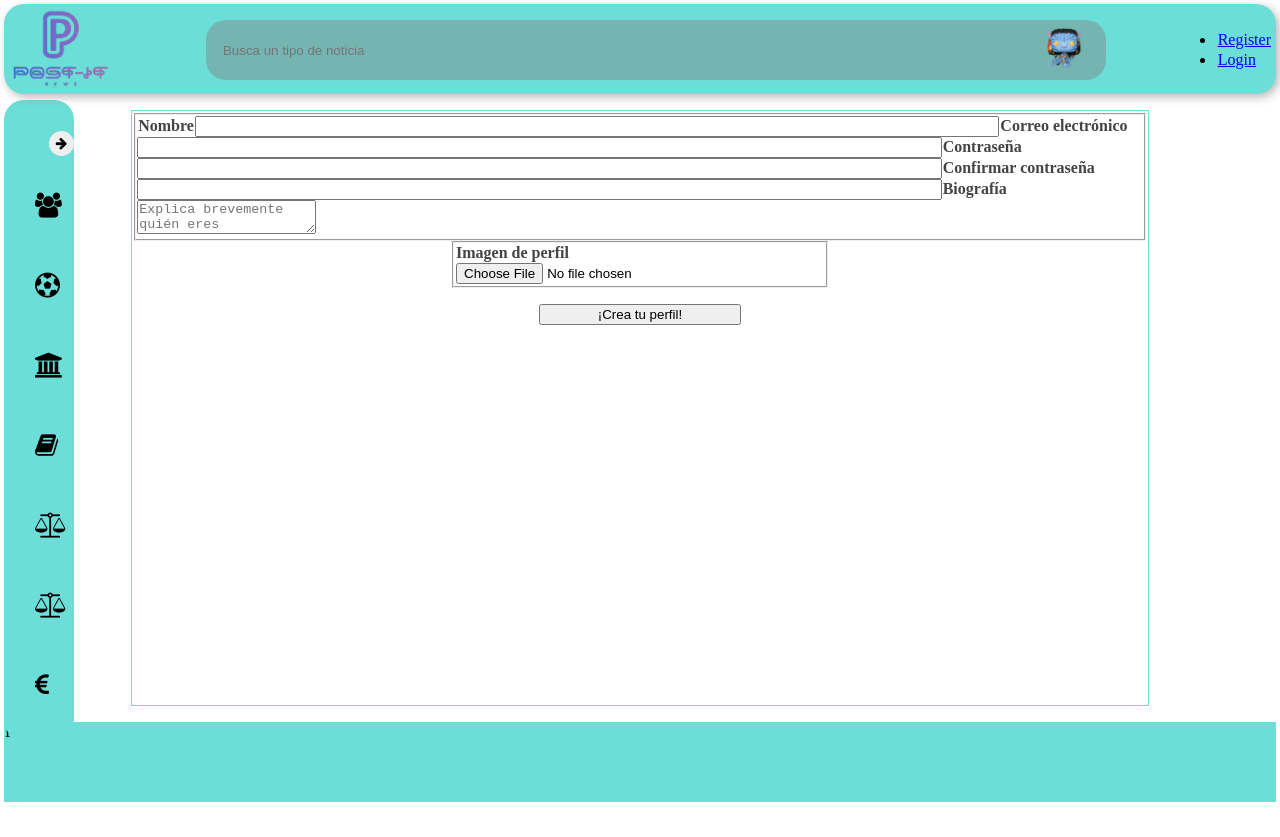
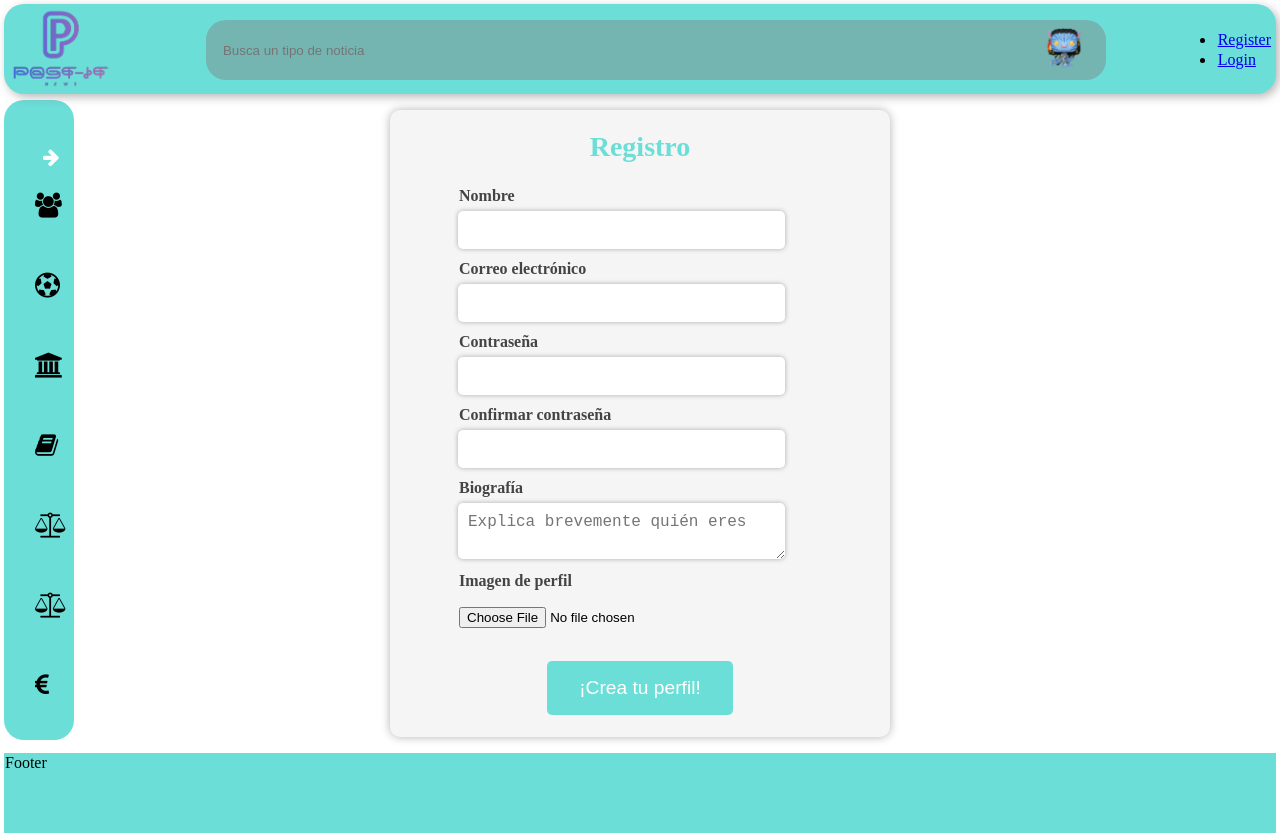
Before and after one commit to Fran-Lopez-Laperal/Front-Postit-News, a React (Vite) app: page /registro in a window 1280 px wide. Before the commit the page ends 806 px from the top, so only its background shows below. Built offline with nearby package versions, Linux system fonts and the light colour scheme; no server answers.

Commit message:
css login y register

```diff
--- a/src/components/Login/Login.css
+++ b/src/components/Login/Login.css
@@ -4,19 +4,23 @@
   border-radius: 10px;
   box-shadow: 0 0 10px rgba(0, 0, 0, 0.3);
   max-width: 500px;
-  width: 400px;
+  width: 90%;
   margin: 0 auto;
+
 }
 
 .login-container h1 {
   text-align: center;
   color: #6bded7;
   margin-bottom: 20px;
+  font-size: 28px;
 }
 
-form {
+
+.label-input-container {
   display: flex;
   flex-direction: column;
+
 }
 
 label {
@@ -36,6 +40,7 @@ label {
   background-color: #fff;
   color: #333;
   box-shadow: 0 0 5px rgba(0, 0, 0, 0.3);
+
 }
 
 .input-email:focus,
@@ -54,6 +59,7 @@ label {
   cursor: pointer;
   transition: all 0.3s ease;
   width: fit-content;
+  margin: 30px auto 0 auto;
 }
 
 button:hover {
@@ -65,3 +71,45 @@ p {
   font-size: 14px;
   margin-top: 10px;
 }
+
+@media only screen and (min-width: 768px) {
+  .login-container {
+    width: 500px;
+    margin: 50px auto;
+    max-width: none;
+    display: flex;
+    flex-direction: column;
+    align-items: center;
+    flex-wrap: wrap;
+
+  }
+
+  .login-container h1 {
+    font-size: 36px;
+  }
+
+  form {
+    width: 100%;
+  }
+
+  .label-input-container {
+    display: flex;
+    flex-direction: column;
+
+
+  }
+
+  .input-email,
+  .input-password {
+    font-size: 18px;
+  }
+  .button-container {
+    display: flex;
+
+  }
+  .login-container button {
+    font-size: 1.4rem;
+    margin: 30px auto 0;
+
+  }
+}
--- a/src/components/Login/Login.jsx
+++ b/src/components/Login/Login.jsx
@@ -32,15 +32,17 @@ const Login = () => {
     <section className='login-container'>
       <h1>Login</h1>
       <form onSubmit={handleForm}>
-
-          <label htmlFor="email">Email</label>
-          <input className='input-email' type="email" id="email" name="email" required onChange={(e) => setEmail(e.target.value)}/>
+          <section className='label-input-container'>
+            <label htmlFor="email">Email</label>
+            <input className='input-email' type="email" id="email" name="email" required onChange={(e) => setEmail(e.target.value)}/>
 
 
-          <label htmlFor="password">Password</label>
-          <input className='input-password' type="password" id= "password" name="password" required onChange={(e) => setPassword(e.target.value) } />
-
-        <button>Login</button>
+            <label htmlFor="password">Password</label>
+            <input className='input-password' type="password" id= "password" name="password" required onChange={(e) => setPassword(e.target.value) } />
+          </section>
+          <section className='button-container'>
+            <button>Login</button>
+          </section>
         {error ? <p>{error}</p> : null}
       </form>
     </section>
--- a/src/components/Register/Register.css
+++ b/src/components/Register/Register.css
@@ -1,39 +1,122 @@
-article.articleRegister {
-  display: flex;
-  flex-direction: column;
-  align-items: center;
-  border: 1px solid var(--corporation);
-  width: 80%;
-  margin-left: 10%;
-  margin-right: 10%;
+.articleRegister {
+  background-color: #f5f5f5;
+  padding: 20px;
+  border-radius: 10px;
+  box-shadow: 0 0 10px rgba(0, 0, 0, 0.3);
+  max-width: 500px;
+  width: 90%;
+  margin: 0 auto;
+
+}
+
+.h1-title {
+  font-size: 28px;
+}
+
+.articleRegister h1 {
+  text-align: center;
+  color: #6bded7;
+  margin-bottom: 20px;
 }
 
 form {
   display: flex;
   flex-direction: column;
-  justify-content: center;
-  align-items: center;
+
 }
 
-p.error {
-  background-color: var(--error);
-  width: 100%;
-}
+fieldset {
+  display: flex;
+  flex-direction: column;
+  margin-bottom: 20px;
+  border: none;
 
-input {
-  width: 80%;
-}
 
-label,
-button {
-  margin-top: 1rem;
 }
 
 label {
+  font-size: 16px;
+  font-weight: bold;
+  margin-bottom: 5px;
+  color: #444;
+  display: block;
+}
+
+input[type="text"],
+input[type="email"],
+input[type="password"],
+textarea {
+  padding: 10px;
+  border: none;
+  border-radius: 5px;
+  margin-bottom: 10px;
+  font-size: 16px;
+  background-color: #fff;
+  color: #333;
+  box-shadow: 0 0 5px rgba(0, 0, 0, 0.3);
+}
+
+input[type="text"]:focus,
+input[type="email"]:focus,
+input[type="password"]:focus,
+textarea:focus {
+  outline: none;
+  box-shadow: 0 0 5px #6bded7;
+}
+
+.button-register{
   text-align: center;
 }
+button {
+  margin-top: 30px;
+  padding: 1rem 2rem;
+  border: none;
+  background-color: #6bded7;
+  color: #fff;
+  border-radius: 5px;
+  font-size: 1.2rem;
+  cursor: pointer;
+  transition: all 0.3s ease;
+  width: fit-content;
 
-button {
-  width: 20%;
-  margin-top: 1rem;
+
+
+
 }
+
+button:hover {
+  background-color: #56c9c1;
+}
+
+p {
+  color: red;
+  font-size: 14px;
+  margin-top: 10px;
+}
+
+@media (min-width: 768px) {
+  .articleRegister {
+    display: flex;
+    justify-content: center;
+    width: 60%;
+    display: flex;
+    flex-direction: column;
+    align-items: center;
+    flex-wrap: wrap;
+  }
+
+  form {
+    width: 80%;
+  }
+
+  fieldset {
+    margin-right: 20px;
+    margin-bottom: 0;
+    width: 90%;
+
+  }
+
+  input[type="file"] {
+    margin-top: 10px;
+  }
+}
--- a/src/components/Register/Register.jsx
+++ b/src/components/Register/Register.jsx
@@ -46,6 +46,7 @@ const Register = () => {
   return (
     <article className="articleRegister">
       {error !== "" ? <p className="error">{error}</p> : null}
+      <h1 className="h1-title">Registro</h1>
       <form onSubmit={handleSubmit}>
         <fieldset>
           <label htmlFor="name">Nombre</label>
@@ -123,7 +124,9 @@ const Register = () => {
             <img src={URL.createObjectURL(photo)} alt="foto-seleccionada" />
           ) : null}
         </fieldset>
+        <section className="button-register">
         {loading ? <div>Cargando!</div> : <button>¡Crea tu perfil! </button>}
+        </section>
       </form>
     </article>
   );
```
